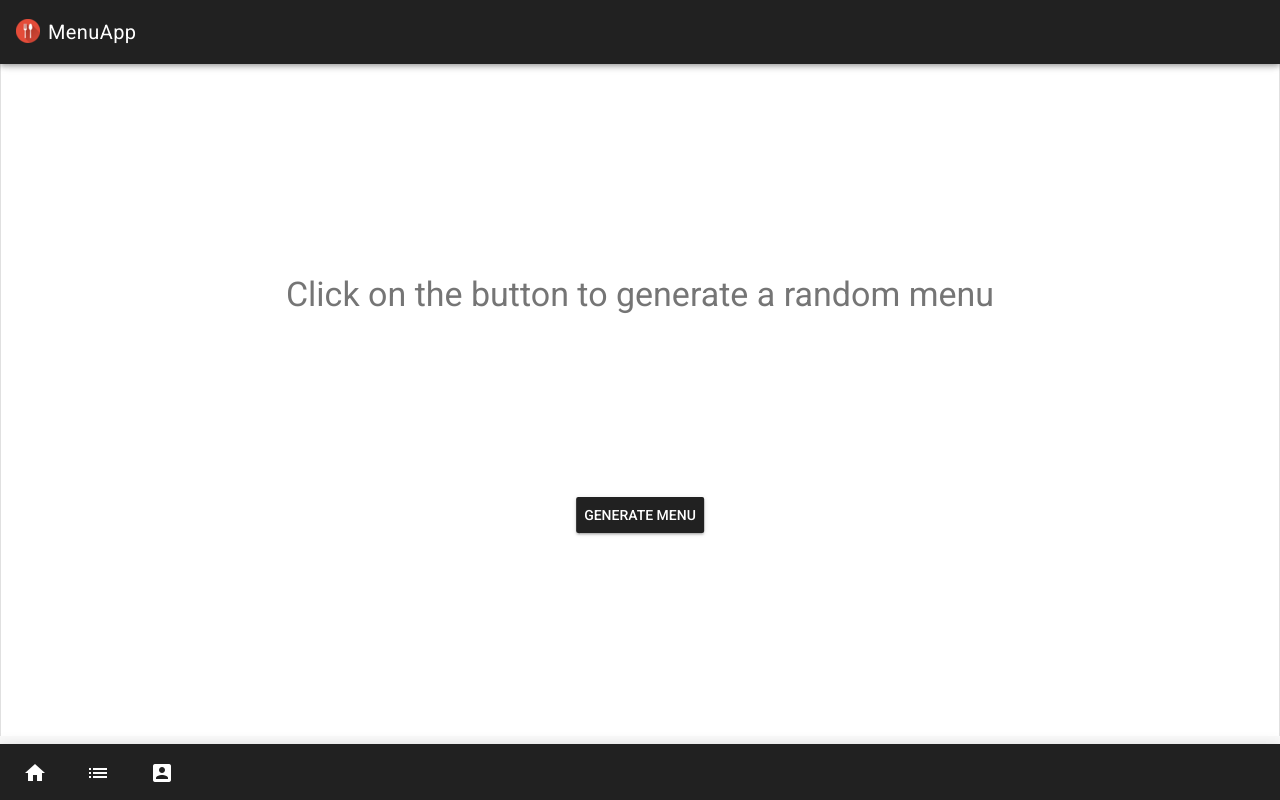
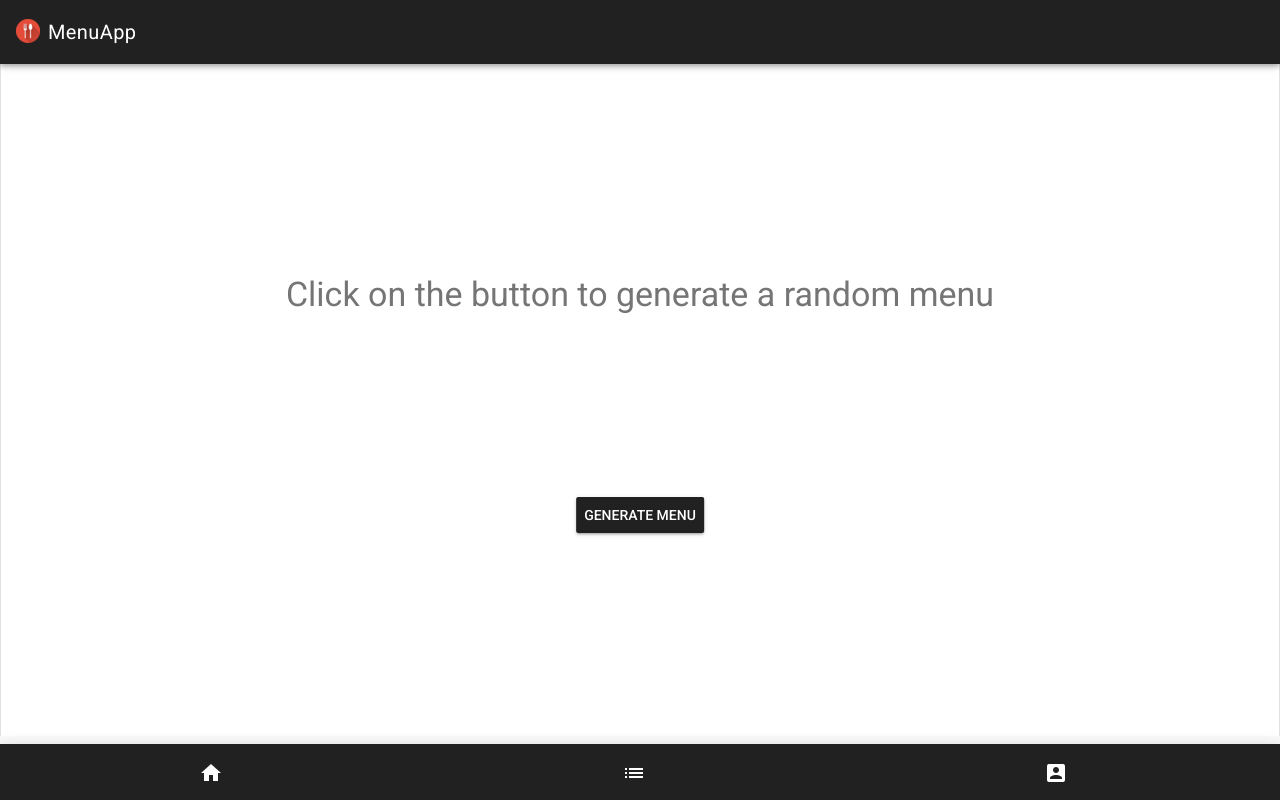
Before and after one commit to RobbieVerdurme/MenuApp_PWA, a Nuxt app: page / in a window 1280 px wide. Built offline with nearby package versions, Linux system fonts and the light colour scheme; no server answers.

Commit message:
[Update] styling footer

```diff
--- a/components/organisms/footer.vue
+++ b/components/organisms/footer.vue
@@ -20,4 +20,9 @@
   position: fixed;
   bottom: 0px;
 }
+.phone-viewport a {
+  width: 33%;
+  display: flex;
+  justify-content: center;
+}
 </style>
```
